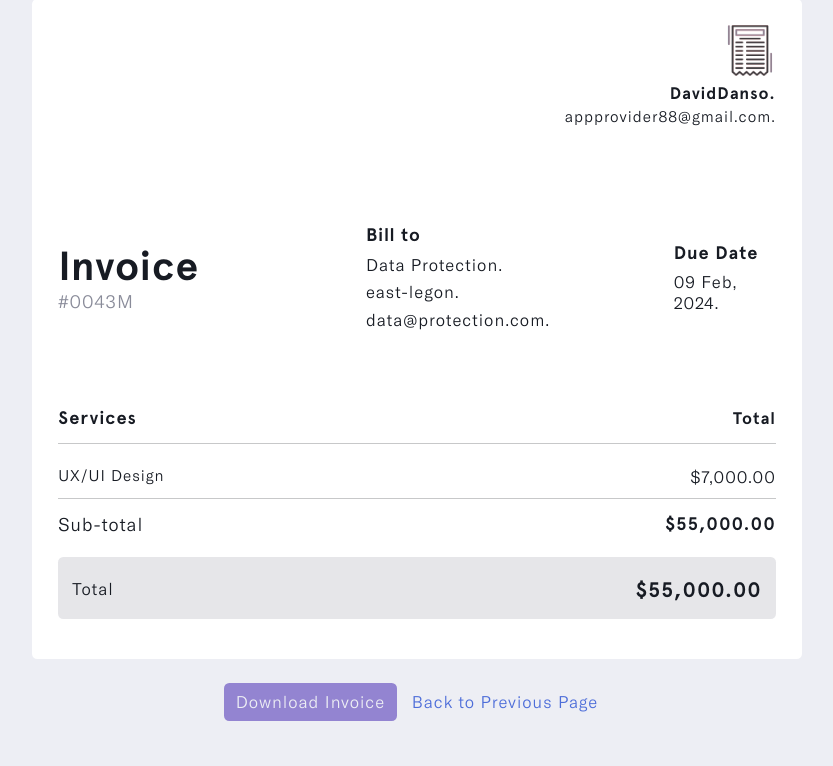
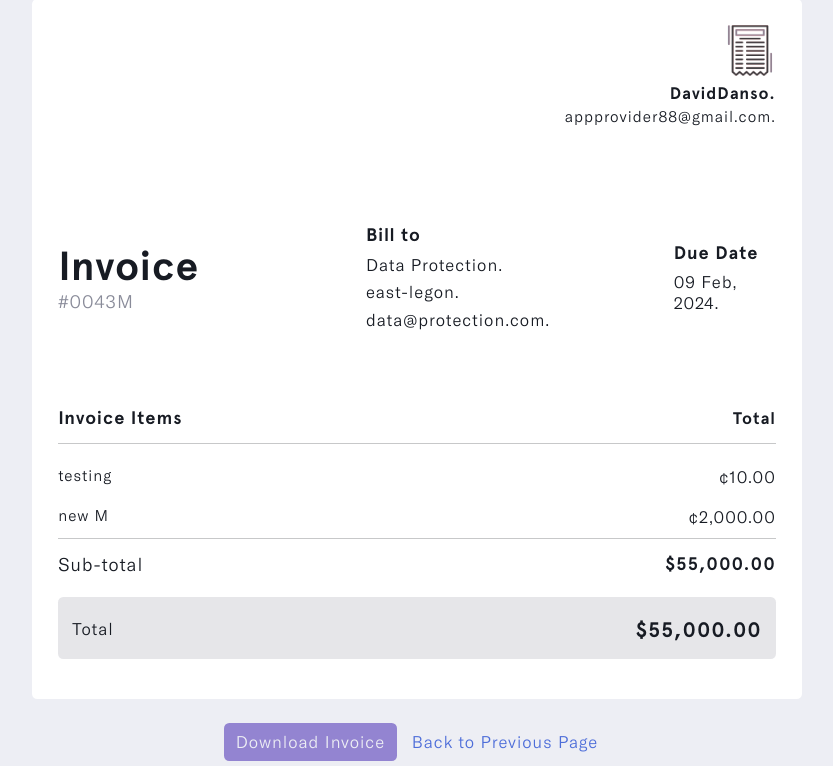
Before and after one commit to DavidDanso/swift-bill-invoice, a Django app: page /preview-invoice/358392c8-7e51-46cb-8a25-7812ce593fbd in a window 1280 px wide. Shown: the part 39-805 px from the top of the page, without its empty margins (223-1056 px from the left). Before the commit the page ends 760 px from the top, so only its background shows below. Run offline with Django 4.2, Linux system fonts and the light colour scheme; a user stored in the database is signed in; data comes from the database, SQL or seed files in the repository; both versions use the stored data as it was after the commit; some libraries are stand-ins or nearby versions.

Commit message:
ui changes to invoice template

```diff
--- a/invoice/templates/invoice/preview-invoice.html
+++ b/invoice/templates/invoice/preview-invoice.html
@@ -119,21 +119,45 @@
 
                   <!--  -->
                   <h2>
-                    Services
+                    Invoice Items
                     <span>Total</span>
                   </h2>
                   <hr id="line--divider" />
 
+                  {% for item in items %}
                   <h3>
-                    UX/UI Design
-                    <span>$7,000.00</span>
+                    {{item.title}}
+                    <span>
+                      {% if invoice.currency == "GHS" %}
+                      <!--  -->
+                      ¢{{ item.price|floatformat:2|intcomma }}
+                      <!--  -->
+                      {% elif invoice.currency == "USD" %}
+                      <!--  -->
+                      ${{ item.price|floatformat:2|intcomma }}
+                      <!--  -->
+                      {% elif invoice.currency == "GBP" %}
+                      <!--  -->
+                      £{{ item.price|floatformat:2|intcomma }}
+                      <!--  -->
+                      {% elif invoice.currency == "EUR" %}
+                      <!--  -->
+                      €{{ item.price|floatformat:2|intcomma }}
+                      <!--  -->
+                      {% elif invoice.currency == "NGN" %}
+                      <!--  -->
+                      ₦{{ item.price|floatformat:2|intcomma }}
+                      <!--  -->
+                      {% endif %}
+                    </span>
                   </h3>
+                  {% endfor %}
 
                   <hr id="line--divider" />
 
                   <h2 id="total_">
                     Sub-total
-                    <span>$55,000.00</span>
+                    <span> $55,000.00</span>
                   </h2>
 
                   <!--  -->
--- a/invoice/views.py
+++ b/invoice/views.py
@@ -206,7 +206,9 @@ def preview_invoice(request, pk):
     profile = request.user.profile
     invoice = profile.invoice_set.get(id=pk)
 
-    context = {'invoice': invoice, 'profile': profile}
+    items = invoice.items.all()
+
+    context = {'invoice': invoice, 'profile': profile, 'items': items}
     return render(request, 'invoice/preview-invoice.html', context)
 
 
```
Also changed, not shown: db.sqlite3, invoice/apps.py (line endings or trailing spaces), invoice/migrations/0042_pagerequest.py (added), static/images/alert-outline.svg (deleted), static/images/alert.svg (deleted), swift_bill/settings.py (line endings or trailing spaces), 2 other files.
